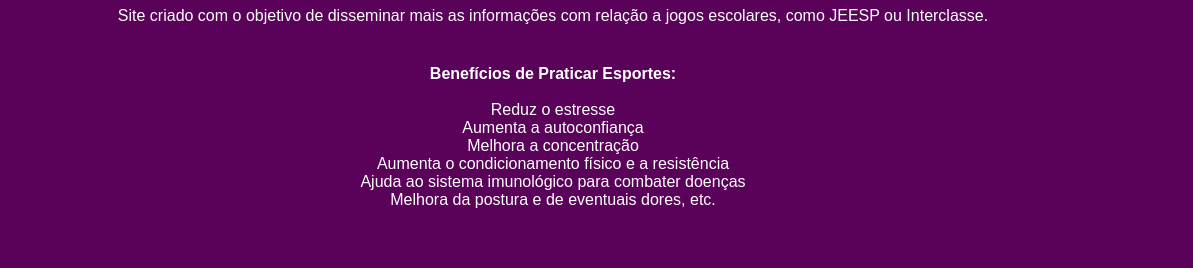
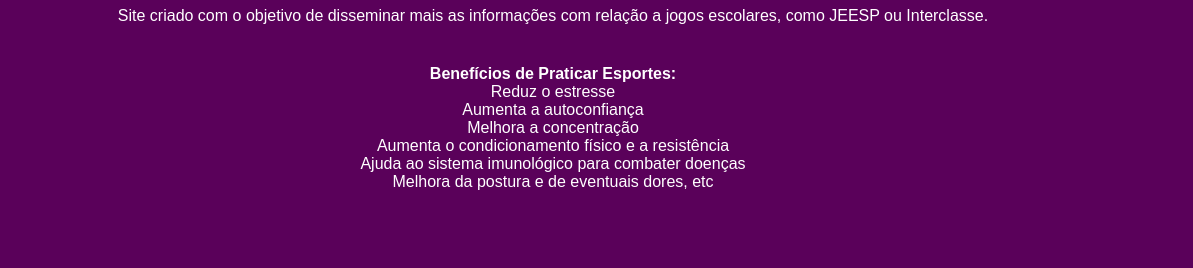
Before and after one commit to PedroLeGarcia/MindTec, a plain HTML site: page index.html in a window 1280 px wide. Shown: the part 544-812 px from the top of the page, 87-1280 px from the left. Drawn offline with nearby package versions, Linux system fonts and the light colour scheme.

Commit message:
Update index.html

```diff
--- a/index.html
+++ b/index.html
@@ -72,13 +72,13 @@
     </div>
 
     <div class="outros">
-        <p><h4>Benefícios de Praticar Esportes:</h4>
-            <br>Reduz o estresse
-            <br>Aumenta a autoconfiança
-            <br>Melhora a concentração
-            <br>Aumenta o condicionamento físico e a resistência
-            <br>Ajuda ao sistema imunológico para combater doenças
-            <br>Melhora da postura e de eventuais dores, etc.</p>
+        <h4>Benefícios de Praticar Esportes:</h4>
+            <span>Reduz o estresse</span><br>
+            <span>Aumenta a autoconfiança</span><br>
+            <span>Melhora a concentração</span><br>
+            <span>Aumenta o condicionamento físico e a resistência</span><br>
+            <span>Ajuda ao sistema imunológico para combater doenças</span><br>
+            <span>Melhora da postura e de eventuais dores, etc</span>
     </div>
 
 
```
